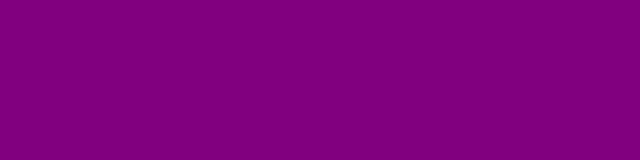
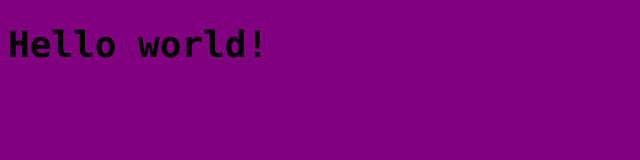
Before and after one commit to maxpestov12/test1, a plain HTML site: page index.html in a window 1280 px wide. Shown: the whole page, without its empty margins (0-640 px from the left). Drawn offline with Linux system fonts and the light colour scheme.

Commit message:
Добавили заголовок и стили к нему

```diff
--- a/index.html
+++ b/index.html
@@ -6,7 +6,7 @@
 	<link rel="stylesheet" href="style.css">
 </head>
 <body>
-
+	<h1>Hello world!</h1>
 	<!-- Javascript section -->
 	<script src="main.js"></script>
 </body>
--- a/style.css
+++ b/style.css
@@ -1,3 +1,6 @@
 body {
 	background: purple;
+	font-size: 18px;
+	font-family: Monaco,'Courier New', monospace;
+
 }
```
